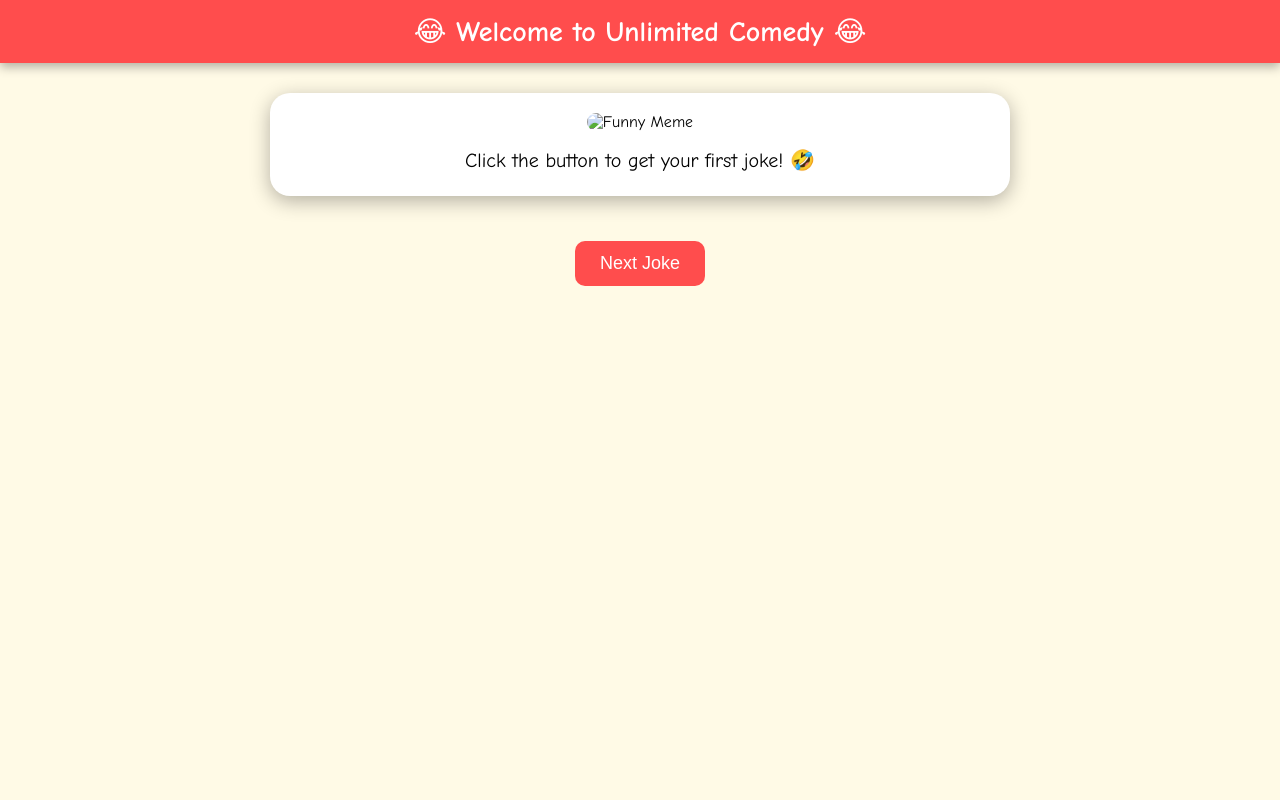
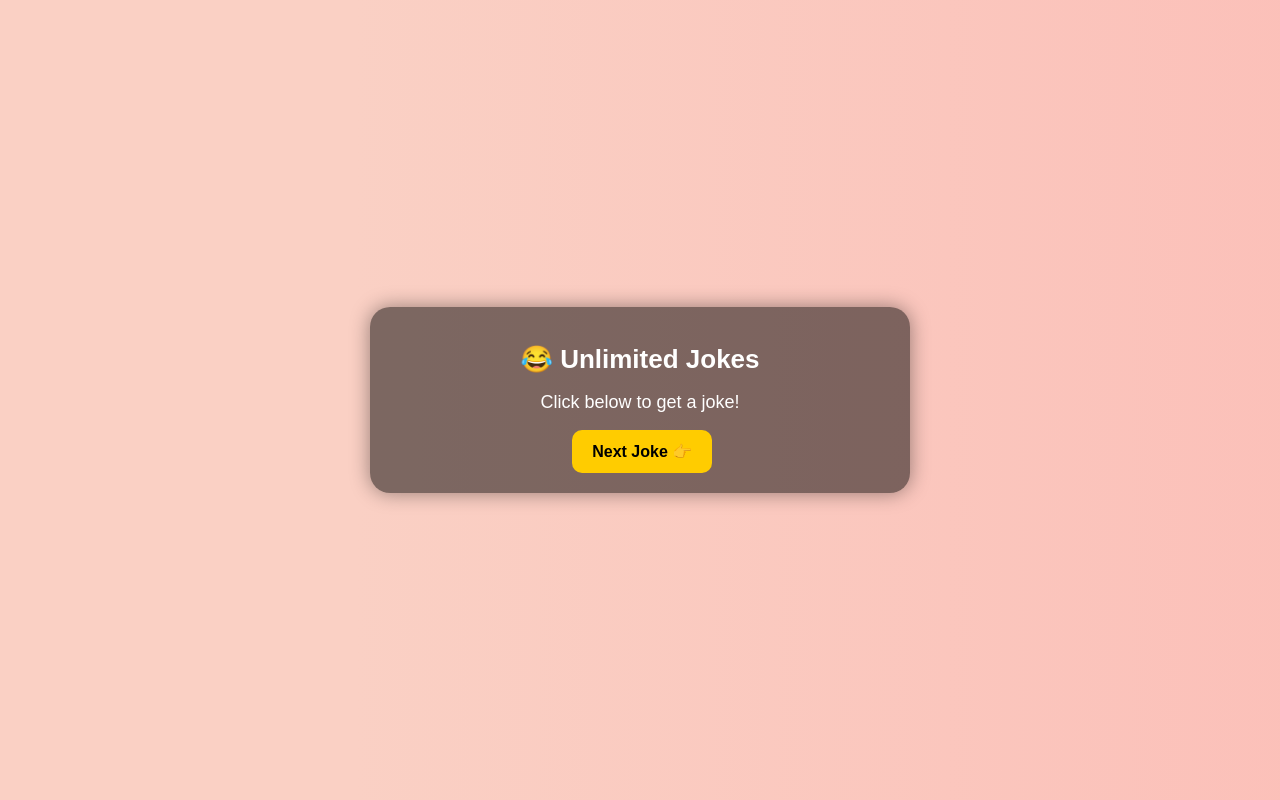
Before and after one commit to anubhabghoshabir-cell/anubhab.ai, a plain HTML site: page index.html in a window 1280 px wide. Drawn offline with Linux system fonts and the light colour scheme.

Commit message:
Update index.html

```diff
--- a/index.html
+++ b/index.html
@@ -3,111 +3,99 @@
 <head>
   <meta charset="UTF-8">
   <meta name="viewport" content="width=device-width, initial-scale=1.0">
-  <title>🤣 Unlimited Jokes Website 🤣</title>
+  <title>😂 Funny Jokes Website</title>
   <style>
     body {
-      font-family: "Comic Sans MS", cursive, sans-serif;
       margin: 0;
-      padding: 0;
+      font-family: Arial, sans-serif;
+      background: linear-gradient(270deg, #ff9a9e, #fad0c4, #fad0c4, #a1c4fd, #c2e9fb);
+      background-size: 1000% 1000%;
+      animation: gradientBG 20s ease infinite;
+      display: flex;
+      justify-content: center;
+      align-items: center;
+      height: 100vh;
+      overflow: hidden;
+      color: white;
       text-align: center;
-      background: #fffae6;
-      transition: background 0.8s ease;
-      overflow-x: hidden;
     }
+
+    @keyframes gradientBG {
+      0% { background-position: 0% 50%; }
+      50% { background-position: 100% 50%; }
+      100% { background-position: 0% 50%; }
+    }
+
+    .container {
+      background: rgba(0, 0, 0, 0.5);
+      padding: 20px;
+      border-radius: 20px;
+      max-width: 500px;
+      width: 90%;
+      box-shadow: 0 0 20px rgba(0,0,0,0.4);
+    }
+
     h1 {
-      background: #ff4d4d;
-      color: white;
-      padding: 15px;
-      margin: 0;
-      font-size: 28px;
-      box-shadow: 0 4px 10px rgba(0,0,0,0.3);
+      margin-bottom: 15px;
+      font-size: 26px;
     }
-    #joke-box {
-      margin: 30px auto;
-      padding: 20px;
-      width: 90%;
-      max-width: 700px;
-      background: white;
-      border-radius: 20px;
-      box-shadow: 0 5px 20px rgba(0,0,0,0.3);
-      animation: fadeIn 0.6s ease-in-out;
+
+    #joke {
+      font-size: 18px;
+      margin-bottom: 15px;
+      line-height: 1.4;
     }
-    #joke-box img {
+
+    #jokeImg {
       max-width: 100%;
       border-radius: 15px;
       margin-bottom: 15px;
     }
-    #joke-text {
-      font-size: 20px;
-      line-height: 1.5;
+
+    button {
+      background: #ffcc00;
+      border: none;
+      padding: 12px 20px;
+      border-radius: 10px;
+      font-size: 16px;
+      cursor: pointer;
+      font-weight: bold;
     }
-    button {
-      margin-top: 15px;
-      padding: 12px 25px;
-      font-size: 18px;
-      border: none;
-      border-radius: 10px;
-      background: #ff4d4d;
-      color: white;
-      cursor: pointer;
-      transition: 0.3s;
-    }
+
     button:hover {
-      background: #e60000;
-      transform: scale(1.1);
-    }
-    @keyframes fadeIn {
-      from {opacity: 0; transform: translateY(20px);}
-      to {opacity: 1; transform: translateY(0);}
+      background: #ffaa00;
     }
   </style>
 </head>
 <body>
-  <h1>😂 Welcome to Unlimited Comedy 😂</h1>
-
-  <div id="joke-box">
-    <img id="joke-img" src="" alt="Funny Meme">
-    <div id="joke-text">Click the button to get your first joke! 🤣</div>
+  <div class="container">
+    <h1>😂 Unlimited Jokes</h1>
+    <div id="joke">Click below to get a joke!</div>
+    <img id="jokeImg" src="" alt="" />
+    <button onclick="newJoke()">Next Joke 👉</button>
   </div>
-
-  <button onclick="newJoke()">Next Joke</button>
 
   <script>
     const jokes = [
-      {
-        text: "Teacher: Tum late kyun aaye? 🤔<br>Student: Sir, exam ke sapne me pass ho gaya tha, party chal rahi thi! 🎉",
-        img: "https://i.imgflip.com/30zz5g.jpg"
-      },
-      {
-        text: "Doctor: Aapko kis cheez se allergy hai?<br>Patient: Homework se! 📚❌",
-        img: "https://i.imgflip.com/4/2v4z.jpg"
-      },
-      {
-        text: "GF: Tum mujhe miss karte ho?<br>BF: Haan WhatsApp pe, real life me to shanti hai 😅",
-        img: "https://i.imgflip.com/1otk96.jpg"
-      },
-      {
-        text: "Boss: Tum kaam me itne slow kyun ho?<br>Employee: Sir, internet ki tarah hu… buffering pe hu! 🌀",
-        img: "https://i.imgflip.com/5hg3.jpg"
-      },
-      {
-        text: "Wife: Kya tum mujhe chand tak le jaoge?<br>Husband: Pehle petrol ka rate dekh lo! ⛽😂",
-        img: "https://i.imgflip.com/1bij.jpg"
-      }
+      { text: "Teacher: Tum late kyun aaye?<br>Student: Sir ghadi hi ruk gayi thi! 😂", img: "https://i.imgflip.com/43a45p.jpg" },
+      { text: "Mummy: Padhai kar le!<br>Main: Mummy Google bhi thak gaya mere questions se 😅", img: "https://i.imgflip.com/4acd7j.jpg" },
+      { text: "Exam hall me likha: 'Answer soch samajh kar do'<br>Main: Arre mere paas to soch hi nahi hai! 😂", img: "https://i.imgflip.com/2wifvo.jpg" },
+      { text: "Girlfriend: Tum mujhe gift kya doge?<br>Boyfriend: Whatsapp pe unlimited '❤️' bhej dunga 😍", img: "https://i.imgflip.com/3t3nq5.jpg" },
+      { text: "Online class ka asli maza — camera off karke so jaana 😴😂", img: "https://i.imgflip.com/43a45y.jpg" },
+      { text: "Papa: Result kaisa hai?<br>Main: Papa paper hi samajh nahi aaya 😅", img: "https://i.imgflip.com/3t3nph.jpg" },
+      { text: "School me bench ke neeche chipka hua chewing gum sabko yaad hai 😂", img: "https://i.imgflip.com/3t3nm3.jpg" },
+      { text: "Gym join kiya… 3 din me bas selfie hi banayi 📸💪😂", img: "https://i.imgflip.com/4acdx2.jpg" },
+      { text: "Cricket me last ball pe six maarne ka maza hi alag hai 🏏🔥", img: "https://i.imgflip.com/3t3nrl.jpg" },
+      { text: "Mummy: Beta doodh pi lo!<br>Main: Mummy mujhe protein shake chahiye 💪😂", img: "https://i.imgflip.com/3t3nql.jpg" },
+      // 🔥 Tum yaha aur jokes add kar sakte ho (total 100+ copy paste karke)
     ];
 
-    const colors = ["#fff0f5", "#e6f7ff", "#e6ffe6", "#fff5e6", "#ffe6f0"];
-
     function newJoke() {
-      const random = jokes[Math.floor(Math.random() * jokes.length)];
-      const randomColor = colors[Math.floor(Math.random() * colors.length)];
-      document.getElementById("joke-text").innerHTML = random.text;
-      document.getElementById("joke-img").src = random.img;
-      document.body.style.background = randomColor;
+      const randomIndex = Math.floor(Math.random() * jokes.length);
+      const jokeObj = jokes[randomIndex];
+      document.getElementById("joke").innerHTML = jokeObj.text;
+      document.getElementById("jokeImg").src = jokeObj.img;
     }
-
-    // Auto change jokes every 7 seconds
-    setInterval(newJoke, 7000);
   </script>
 </body>
 </html>
```
